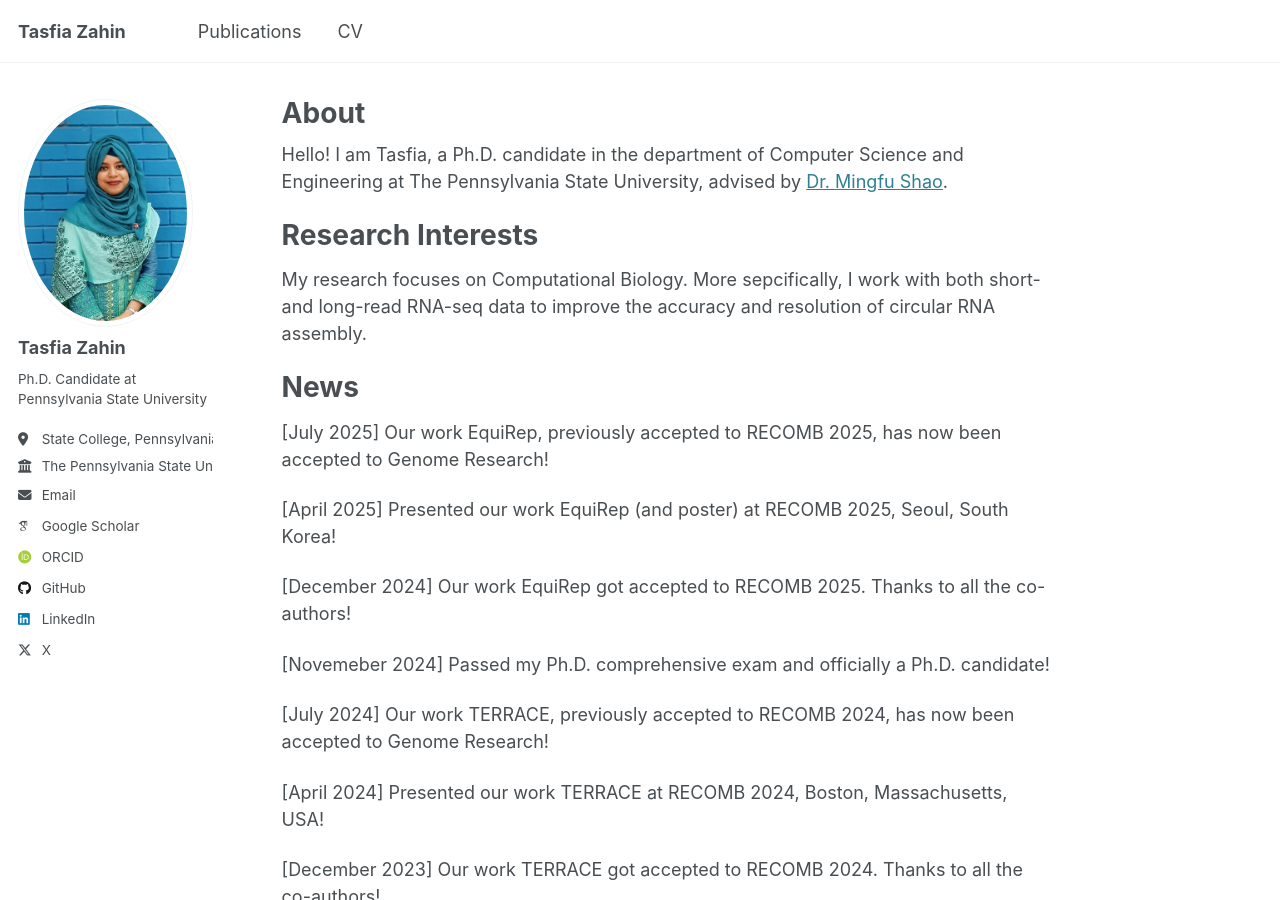
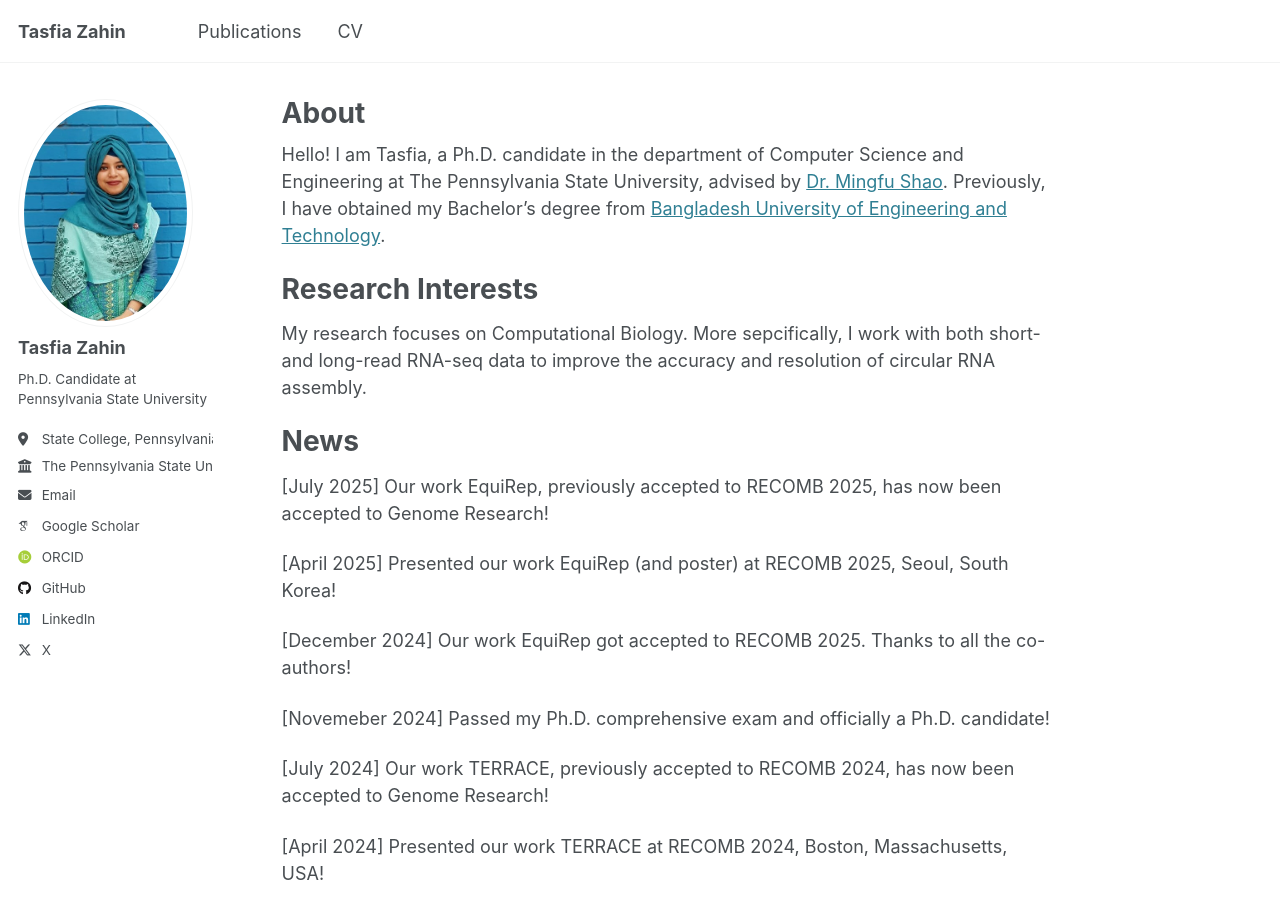
Before and after one commit to TasfiaZahin/TasfiaZahin.github.io, a Jekyll site: the page built from _pages/about.md, in a window 1280 px wide and 900 px high. Built offline with Jekyll 4.4.1, drawn with Linux system fonts in a browser that asks for light colours; some web fonts are replaced.

Commit message:
updated about.md

```diff
--- a/_pages/about.md
+++ b/_pages/about.md
@@ -8,7 +8,7 @@ redirect_from:
 ---
 
 
-Hello! I am Tasfia, a Ph.D. candidate in the department of Computer Science and Engineering at The Pennsylvania State University, advised by [Dr. Mingfu Shao](https://sites.psu.edu/mxs2589/).
+Hello! I am Tasfia, a Ph.D. candidate in the department of Computer Science and Engineering at The Pennsylvania State University, advised by [Dr. Mingfu Shao](https://sites.psu.edu/mxs2589/). Previously, I have obtained my Bachelor's degree from [Bangladesh University of Engineering and Technology](https://cse.buet.ac.bd/).
 
 Research Interests
 ======
```
